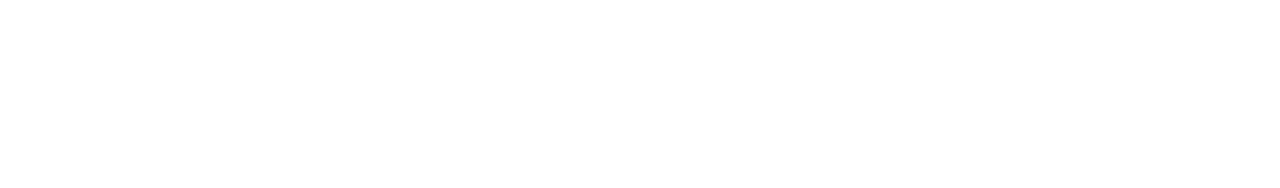
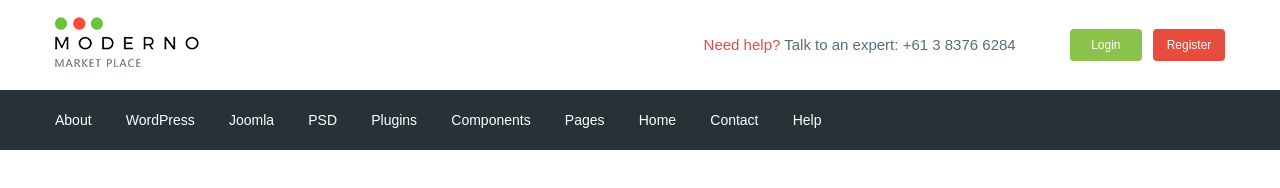
Before and after one commit to LevAverkiev/moderno, a website: page app/index.html in a window 1280 px wide. Drawn offline with nearby package versions, Linux system fonts and the light colour scheme; files that its build step writes are made by us from their sources.

Commit message:
added header

```diff
--- a/app/index.html
+++ b/app/index.html
@@ -1,14 +1,101 @@
 <!DOCTYPE html>
 <html lang="en">
+
 <head>
     <meta charset="UTF-8">
     <meta name="viewport" content="width=device-width, initial-scale=1.0">
     <meta http-equiv="X-UA-Compatible" content="ie=edge">
     <title>Document</title>
+    <link href="https://fonts.googleapis.com/css?family=Roboto:500,700&display=swap" rel="stylesheet">
     <link rel="stylesheet" href="css/libs.min.css">
     <link rel="stylesheet" href="css/style.min.css">
 </head>
+
 <body>
+    <div class="header">
+        <div class="header__top">
+            <div class="container">
+                <div class="header__top-inner">
+                    <div class="header__logo">
+                        <a href="#">
+                            <img src="images/logo.png" alt="">
+                        </a>
+                    </div>
+                    <div class="header__text">
+                        <a href="#">
+                            <span>Need help?</span>
+                        </a>
+                        Talk to an expert:
+                        <a class="header__phone" href="tel:61383766284">+61 3 8376 6284</a>
+                    </div>
+                    <div class="header__box">
+                        <a class="basket" href="#"></a>
+                        <a class="header__btn header__btn-login" href="#">Login</a>
+                        <a class="header__btn header__btn-register" href="#">Register</a>
+                    </div>
+                </div>
+            </div>
+        </div>
+        <div class="header__menu">
+            <div class="container">
+                <nav class="menu">
+                    <ul class="menu__list">
+                        <li>
+                            <a href="#">
+                                About
+                            </a>
+                        </li>
+                        <li>
+                            <a href="#">
+                                WordPress
+                            </a>
+                        </li>
+                        <li>
+                            <a href="#">
+                                Joomla
+                            </a>
+                        </li>
+                        <li>
+                            <a href="#">
+                                PSD
+                            </a>
+                        </li>
+                        <li>
+                            <a href="#">
+                                Plugins
+                            </a>
+                        </li>
+                        <li>
+                            <a href="#">
+                                Components
+                            </a>
+                        </li>
+                        <li>
+                            <a href="#">
+                                Pages
+                            </a>
+                        </li>
+                        <li>
+                            <a href="#">
+                                Home
+                            </a>
+                        </li>
+                        <li>
+                            <a href="#">
+                                Contact
+                            </a></li>
+                        <li>
+                            <a href="#">
+                                Help
+                            </a>
+                        </li>
+                    </ul>
+                </nav>
+            </div>
+        </div>
+
+
+    </div>
 
 
 
@@ -17,4 +104,5 @@
     <script src="js/main.min.js"></script>
 
 </body>
+
 </html>
--- /dev/null
+++ b/app/scss/_fonts.scss
@@ -0,0 +1,7 @@
+@font-face {
+    font-family: 'Roboto-Regular', sans-serif;
+    src: url('../fonts/Roboto-Regular.woff2') format('woff2'),
+         url('../fonts/Roboto-Regular.woff2') format('woff2');
+    font-weight: 400;
+    font-display: swap;
+}
--- /dev/null
+++ b/app/scss/_global.scss
@@ -0,0 +1,28 @@
+html{
+    box-sizing: border-box;
+}
+*, *::before, *::after{
+    box-sizing: inherit;
+}
+a{
+    display: inline-block;
+    text-decoration: none;
+    color: $text;
+}
+ul, li{
+    margin: 0;
+    padding: 0;
+    list-style: none;
+}
+body{
+    font-family: 'Roboto-Regular', sans-serif;
+    font-weight: 400;
+    font-size: 15px;
+    line-height: 24px;
+    color: $text;
+}
+.container{
+    max-width: 1200px;
+    margin: 0 auto;
+    padding: 0 15px;
+}
--- /dev/null
+++ b/app/scss/_vars.scss
@@ -0,0 +1,4 @@
+$text: #546e7a;
+$red: #e74c3c;
+$green: #8bc34a;
+$bg: #263238;
--- a/app/scss/style.scss
+++ b/app/scss/style.scss
@@ -1,9 +1,52 @@
-html{
-    box-sizing: border-box;
+@import 'vars';
+@import 'global';
+@import 'fonts';
+
+.header__top-inner{
+    display: flex;
+    justify-content: space-between;
+    height: 90px;
+    align-items: center;
 }
-*, *::before, *::after{
-    box-sizing: inherit;
+.header__text{
+    margin-left: auto;
+    margin-right: 50px;
+    span{
+        color: $red;
+    }
 }
-.box {
+.header__btn{
+    padding: 4px;
+    width: 72px;
+    border-radius: 4px;
+    text-align: center;
+    color: #fff;
+    font-size: 12px;
+    &-login{
+        background-color: $green;
+    }
+    &-register{
+        background-color: $red;
+        margin-left: 7px;
+    }
+}
+.header__menu {
+    background-color: $bg;
+}
+.menu{
     display: flex;
+    align-items: center;
+    height: 60px;
 }
+.menu__list{
+    li{
+        display: inline-block;
+        & + li{
+            margin-left: 30px;
+        }
+    }
+    a{
+        color: #fff;
+        font-size: 14px;
+    }
+}
--- a/gulpfile.js
+++ b/gulpfile.js
@@ -8,7 +8,7 @@ let gulp = require('gulp'),
     cssmin = require('gulp-cssmin');
 
 gulp.task('sass', function(){
-  return gulp.src('app/scss/style.scss')
+  return gulp.src('app/scss/**/*.scss')
         .pipe(sass({outputStyle: 'compressed'}))
         .pipe(rename({suffix: '.min'}))
         .pipe(autoprefixer({
@@ -58,7 +58,7 @@ gulp.task('browser-sync', function() {
 });
 
 gulp.task('watch', function(){
-    gulp.watch('app/scss/style.scss', gulp.parallel('sass'))
+    gulp.watch('app/scss/**/*.scss', gulp.parallel('sass'))
     gulp.watch('app/*.html', gulp.parallel('html'))
     gulp.watch('app/js/*.js', gulp.parallel('js'))
 });
```
Also changed, not shown: app/css/style.min.css, app/fonts/Roboto-Regular.woff (added), app/fonts/Roboto-Regular.woff2 (added), app/images/logo.png (added).
